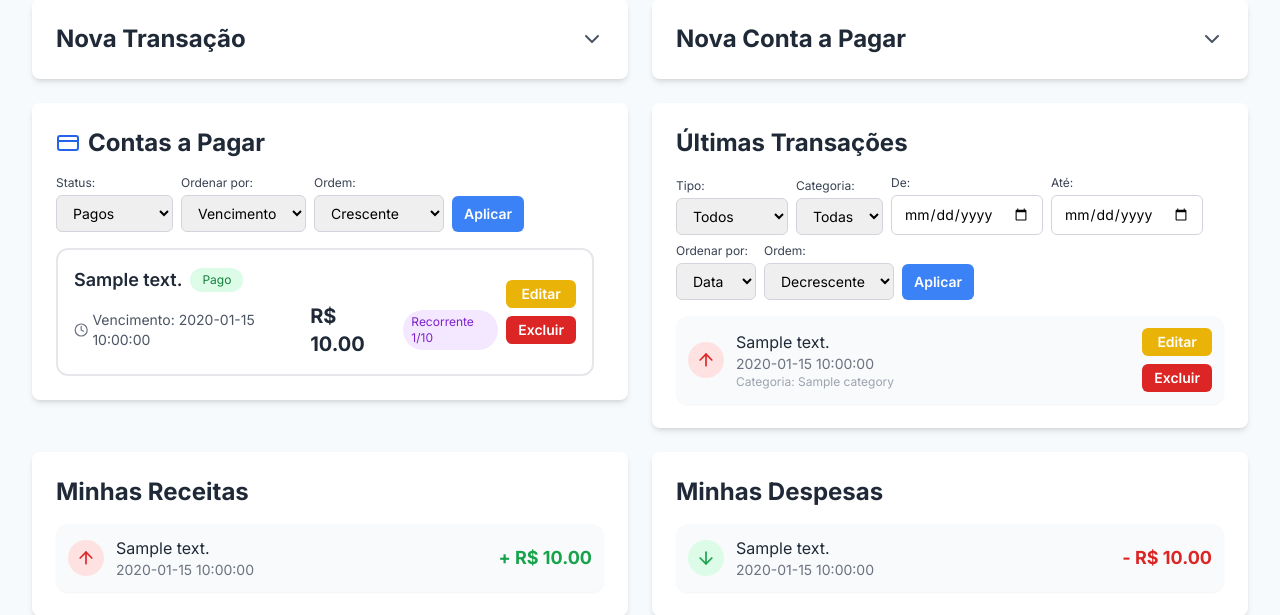
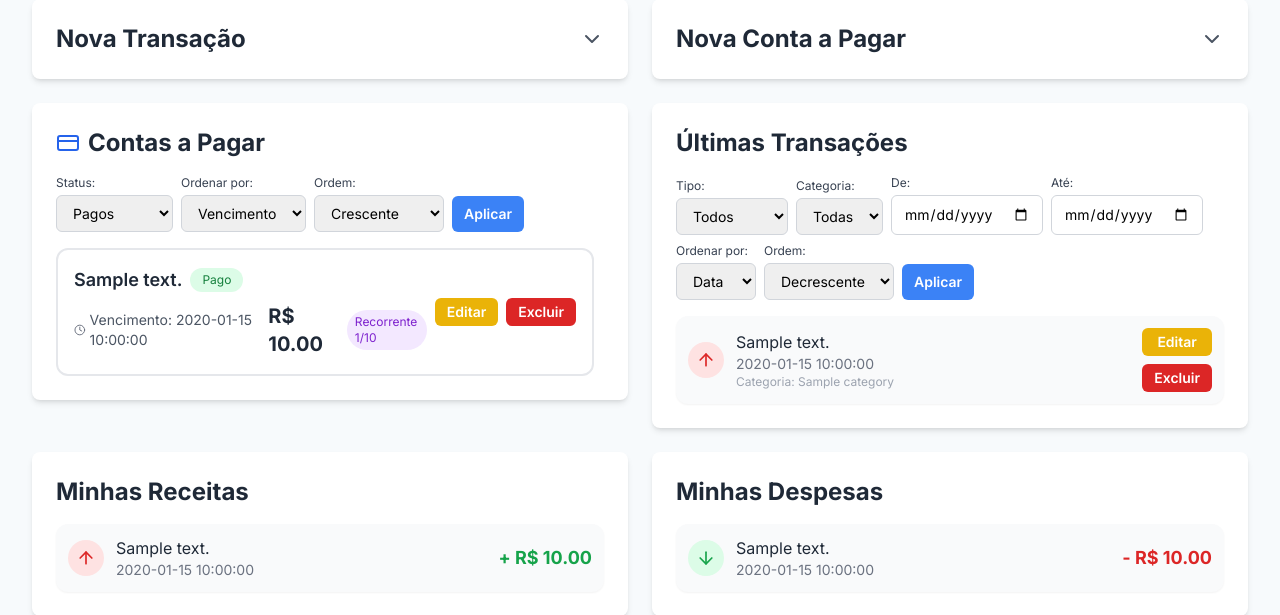
Before and after one commit to txpbm800/app.py, a Python web app: template templates/index.html in a window 1280 px wide. Shown: the part 277-892 px from the top of the page. Run offline with Jinja, Linux system fonts and the light colour scheme; the template is opened without the code that fills it: most values are stand-ins (such as "Sample title", 1, 10 or a date in 2020); some libraries are stand-ins or nearby versions.

Commit message:
Fix: Final layout for bills/transactions grid, corrected HTML class injection, and revised recurring generation logic (V12) for reliable next occurrence generation and clear debug logs.

```diff
--- a/templates/index.html
+++ b/templates/index.html
@@ -366,7 +366,7 @@
                             </div>
                             <div id="bill_total_occurrences_field" class="hidden"> {# Corrigido o ID do campo de parcelas #}
                                 <label for="recurring_total_occurrences_bill" id="recurring_total_occurrences_label" class="block text-sm font-medium text-gray-700 mb-1">Total de Ocorrências</label> {# ID da label para JS #}
-                                <input type="number" id="recurring_total_occurrences_bill" name="recurring_total_occurrences_bill" placeholder="Ex: 12" min="0"> {# min="0" para indefinido #}
+                                <input type="number" id="recurring_total_occurrences_bill" name="recurring_total_occurrences_bill" placeholder="Ex: 12" min="0"
                                     class="w-full px-3 py-2 border border-gray-300 rounded-md focus:outline-none focus:ring-2 focus:ring-blue-500">
                             </div>
                         </div>
@@ -379,6 +379,8 @@
             </div>
 
             <!-- Bills List Section -->
+            {# NOVO: Estrutura de grid para os itens das listas abaixo #}
+            <div class="col-span-1 lg:col-span-2 grid grid-cols-1 md:grid-cols-2 gap-6 items-start">
                 <div class="rounded-lg shadow-md bg-white p-6 card-shadow">
                     <h2 class="flex items-center space-x-2 text-2xl font-bold text-gray-800 mb-4">
                         <svg xmlns="http://www.w3.org/2000/svg" width="24" height="24" viewBox="0 0 24 24" fill="none" stroke="currentColor" stroke-width="2" stroke-linecap="round" stroke-linejoin="round" class="lucide lucide-credit-card h-6 w-6 text-blue-600"><rect width="20" height="14" x="2" y="5" rx="2"/><line x1="2" x2="22" y1="10" y2="10"/></svg>
@@ -462,7 +464,7 @@
                                                     {% if bill.is_master_recurring_bill or bill.recurring_parent_id %} {# Verifica se é mestra ou filha #}
                                                         <span class="px-2 py-1 text-xs bg-purple-100 text-purple-700 rounded-full">
                                                             Recorrente
-                                                        {% if bill.recurring_child_number and bill.recurring_total_occurrences > 0 %} {# Só mostra se for Bill filha e tiver total > 0 #}
+                                                            {% if bill.recurring_child_number and bill.recurring_total_occurrences and bill.recurring_total_occurrences > 0 %} {# Só mostra se for Bill filha e tiver total > 0 #}
                                                                 {{ bill.recurring_child_number }}/{{ bill.recurring_total_occurrences }}
                                                             {% elif bill.is_master_recurring_bill and bill.recurring_total_occurrences == 0 %} {# É mestra e indefinida #}
                                                                 (Indefinido)
@@ -478,29 +480,27 @@
                                                 </div>
                                             </div>
 
-                                        <div class="flex flex-col space-y-2 ml-auto">
-                                            <div class="flex space-x-2">
-                                                {% if bill.status == 'pending' %} {# Apenas mostra pagar/editar se for pendente #}
-                                                    <form action="{{ url_for('handle_pay_bill', bill_id=bill.id) }}" method="POST">
+                                            {# Botoes de Ação para cada conta - AGRUPADOS EM FLEX #}
+                                            <div class="flex flex-col sm:flex-row space-y-2 sm:space-y-0 sm:space-x-2 ml-auto mt-2 sm:mt-0 w-full sm:w-auto">
+                                                {% if bill.status == 'pending' %}
+                                                    <form action="{{ url_for('handle_pay_bill', bill_id=bill.id) }}" method="POST" class="w-full sm:w-auto">
                                                         <button type="submit" class="bg-green-600 hover:bg-green-700 text-white font-semibold py-1 px-3 rounded-md transition-colors text-sm w-full">
                                                             Pagar
                                                         </button>
                                                     </form>
                                                 {% endif %}
-                                                <button type="button" onclick="openEditModal('bill', {{ bill.id }})" class="bg-yellow-500 hover:bg-yellow-600 text-white font-semibold py-1 px-3 rounded-md transition-colors text-sm w-full">
+                                                <button type="button" onclick="openEditModal('bill', {{ bill.id }})" class="bg-yellow-500 hover:bg-yellow-600 text-white font-semibold py-1 px-3 rounded-md transition-colors text-sm w-full sm:w-auto">
                                                     Editar
                                                 </button>
-                                            </div>
-                                            <div class="flex space-x-2">
-                                                {% if bill.status == 'pending' %} {# Apenas mostra remarcar se for pendente #}
-                                                    <form action="{{ url_for('handle_reschedule_bill', bill_id=bill.id) }}" method="POST" class="flex gap-2 items-center w-full">
+                                                {% if bill.status == 'pending' %}
+                                                    <form action="{{ url_for('handle_reschedule_bill', bill_id=bill.id) }}" method="POST" class="flex gap-2 items-center w-full sm:w-auto">
                                                         <input type="date" name="new_date" class="px-2 py-1 border border-gray-300 rounded-md text-sm w-full" required>
                                                         <button type="submit" class="bg-gray-500 hover:bg-gray-600 text-white font-semibold py-1 px-2 rounded-md transition-colors text-sm">
                                                             Remarcar
                                                         </button>
                                                     </form>
                                                 {% endif %}
-                                                <form action="{{ url_for('handle_delete_bill', bill_id=bill.id) }}" method="POST" onsubmit="return confirm('Tem certeza que deseja excluir esta conta?');">
+                                                <form action="{{ url_for('handle_delete_bill', bill_id=bill.id) }}" method="POST" onsubmit="return confirm('Tem certeza que deseja excluir esta conta?');" class="w-full sm:w-auto">
                                                     <button type="submit" class="bg-red-600 hover:bg-red-700 text-white font-semibold py-1 px-3 rounded-md transition-colors text-sm w-full">
                                                         Excluir
                                                     </button>
@@ -508,10 +508,9 @@
                                             </div>
                                         </div>
                                     </div>
-                                </div>
-                            </div>
                                 {% endfor %}
                             {% endif %}
+                        </div>
                     </div>
                 </div>
 
@@ -611,6 +610,7 @@
                                                     Excluir
                                                 </button>
                                             </form>
+                                        </div>
                                     </div>
                                 </div>
                             </div>
@@ -955,9 +955,9 @@
             const isRecurringCheckbox = document.getElementById('is_recurring_bill');
             const recurringFieldsDiv = document.getElementById('bill_recurring_fields');
             const recurringFrequencySelect = document.getElementById('recurring_frequency_bill');
-            const installmentsTotalField = document.getElementById('bill_total_occurrences_field'); // Corrigido o ID
-            const installmentsTotalInput = document.getElementById('recurring_total_occurrences_bill'); // Corrigido o ID
-            const recurringTotalOccurrencesLabel = document.getElementById('recurring_total_occurrences_label'); // Corrigido o ID
+            const installmentsTotalField = document.getElementById('bill_total_occurrences_field');
+            const installmentsTotalInput = document.getElementById('recurring_total_occurrences_bill');
+            const recurringTotalOccurrencesLabel = document.getElementById('recurring_total_occurrences_label');
             const billTypeSelect = document.getElementById('bill_type');
 
             if (isRecurringCheckbox.checked) {
@@ -985,7 +985,7 @@
             const recurringFrequencySelect = document.getElementById('edit_recurring_frequency_bill');
             const installmentsTotalField = document.getElementById('edit_bill_total_occurrences_field');
             const installmentsTotalInput = document.getElementById('edit_recurring_total_occurrences_bill');
-            const recurringTotalOccurrencesLabel = document.getElementById('edit_recurring_total_occurrences_label'); // Corrigido o ID
+            const recurringTotalOccurrencesLabel = document.getElementById('edit_recurring_total_occurrences_label');
             const isActiveRecurringCheckbox = document.getElementById('edit_is_active_recurring_bill');
             const billTypeSelectEdit = document.getElementById('edit_bill_type');
 
@@ -1030,10 +1030,8 @@
                 input.min = '0'; // 0 para indefinido
                 input.removeAttribute('required');
                 // Ocultar o campo se não for de interesse para frequências fixas
-                if (frequencySelect.value !== 'installments') {
-                    input.parentElement.classList.remove('hidden'); // Manter visível mas com 0 para indefinido
-                } else {
-                    input.parentElement.classList.remove('hidden'); // Manter visível mas com 0 para indefinido
+                if (input.parentElement.classList.contains('hidden')) { // Só remove se já estava hidden
+                    input.parentElement.classList.remove('hidden');
                 }
             }
         }
```
Lines whose indentation alone changed are shown as unchanged.
